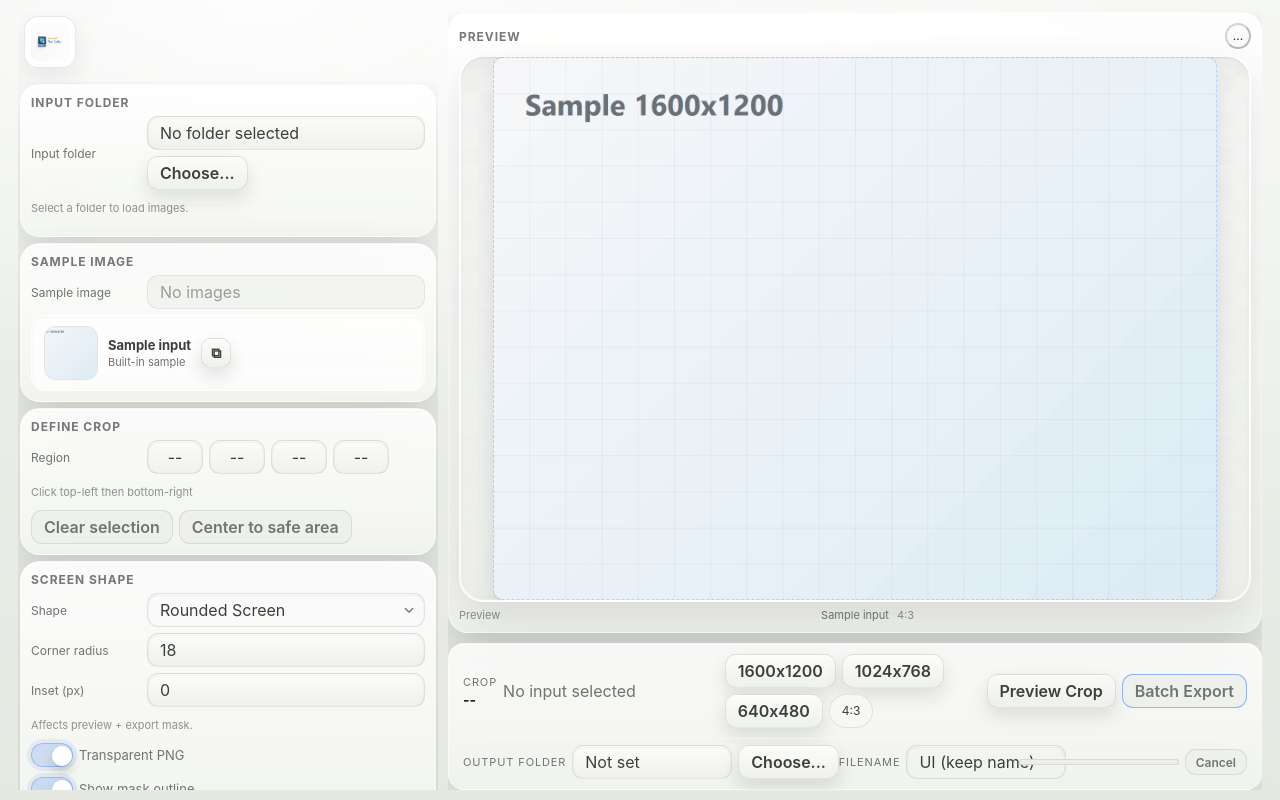
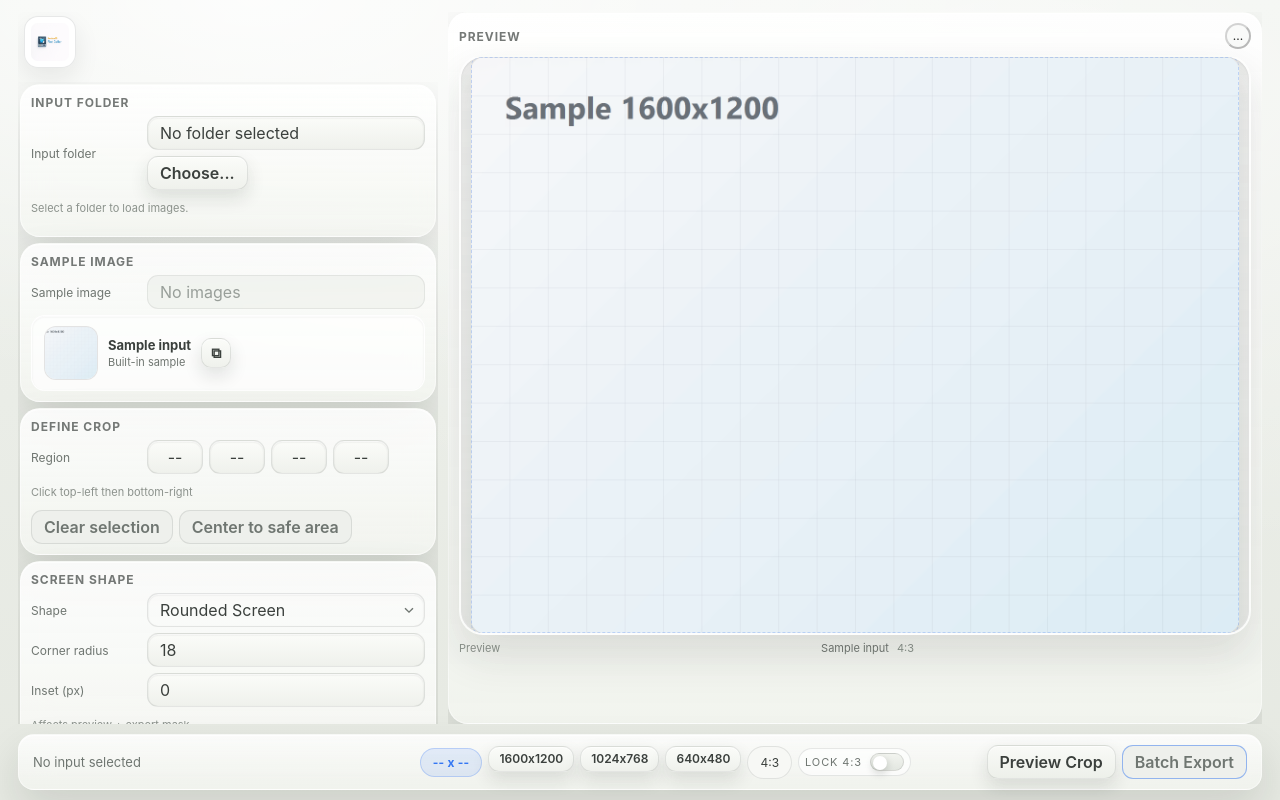
Before and after one commit to JoshWaveformLabs-Dev/WaveformPixelCutter, a React (Vite) app in the folder app/: page / in a window 1280 px wide. Built offline with nearby package versions, Linux system fonts and the light colour scheme.

Commit message:
ui: implement mock-style bottom action strip with presets + export

```diff
--- a/app/src/components/AppShell.tsx
+++ b/app/src/components/AppShell.tsx
@@ -222,6 +222,10 @@ export default function AppShell() {
     }
   }
 
+  const handlePreviewCrop = () => {
+    setToast({ type: 'success', message: 'Preview Crop coming soon' })
+  }
+
   useEffect(() => {
     let unlisten: null | (() => void) = null
     listen<ExportProgress>('export_progress', (event) => {
@@ -438,6 +442,32 @@ export default function AppShell() {
                 onChange={setDimMaskedArea}
               />
             </Card>
+
+            <Card title="Output">
+              <FieldRow label="Output folder">
+                <input
+                  className="input"
+                  type="text"
+                  value={outputDir ?? 'Not set'}
+                  readOnly
+                />
+                <button className="button" type="button" onClick={handleChooseOutput}>
+                  Choose...
+                </button>
+              </FieldRow>
+              <FieldRow label="Filename mode">
+                <select
+                  className="input"
+                  value={filenameMode}
+                  onChange={(event) =>
+                    setFilenameMode(event.target.value as 'ui' | 'cropped')
+                  }
+                >
+                  <option value="ui">UI (keep name)</option>
+                  <option value="cropped">Cropped suffix</option>
+                </select>
+              </FieldRow>
+            </Card>
           </section>
         </aside>
 
@@ -455,41 +485,34 @@ export default function AppShell() {
             isSelecting={isSelecting}
             setIsSelecting={setIsSelecting}
           />
+        </section>
+      </main>
 
-          <div className="bottom-strip">
-            <div className="bottom-strip-main">
+      <footer className="bottom-strip">
         <div className="bottom-strip-left">
-                <div className="crop-readout">
-                  <span>Crop</span>
-                  <strong>
-                    {cropRect ? `${cropRect.w}x${cropRect.h}` : '--'}
-                  </strong>
-                </div>
-                <div className="status-text">
-                  <span>{statusText}</span>
-                  {lastExportPath ? (
-                    <span className="status-meta">Last export: {lastExportPath}</span>
-                  ) : null}
-                </div>
+          <span className="bottom-status">{statusText}</span>
         </div>
         <div className="bottom-strip-center">
+          <span className="crop-chip">
+            {cropRect ? `${cropRect.w} x ${cropRect.h}` : '-- x --'}
+          </span>
           <div className="preset-row">
             <button
-                    className="button"
+              className="button button-small"
               type="button"
               onClick={() => setTargetSize({ w: 1600, h: 1200 })}
             >
               1600x1200
             </button>
             <button
-                    className="button"
+              className="button button-small"
               type="button"
               onClick={() => setTargetSize({ w: 1024, h: 768 })}
             >
               1024x768
             </button>
             <button
-                    className="button"
+              className="button button-small"
               type="button"
               onClick={() => setTargetSize({ w: 640, h: 480 })}
             >
@@ -497,13 +520,15 @@ export default function AppShell() {
             </button>
             <span className="preset-chip">4:3</span>
           </div>
+          <div className="lock-toggle">
+            <span className="lock-label">Lock 4:3</span>
+            <div className="lock-switch" aria-hidden="true">
+              <span className="lock-knob" />
+            </div>
+          </div>
         </div>
         <div className="bottom-strip-right">
-                <button
-                  className="button button-subtle"
-                  type="button"
-                  onClick={() => setIsSelecting(true)}
-                >
+          <button className="button button-subtle" type="button" onClick={handlePreviewCrop}>
             Preview Crop
           </button>
           <button
@@ -514,42 +539,7 @@ export default function AppShell() {
           >
             Batch Export
           </button>
-              </div>
-            </div>
-
-            <div className="bottom-strip-output">
-              <div className="output-inline">
-                <span className="output-label">Output folder</span>
-                <input
-                  className="input"
-                  type="text"
-                  value={outputDir ?? 'Not set'}
-                  readOnly
-                />
-                <button className="button" type="button" onClick={handleChooseOutput}>
-                  Choose...
-                </button>
-              </div>
-              <div className="output-inline">
-                <span className="output-label">Filename</span>
-                <select
-                  className="input"
-                  value={filenameMode}
-                  onChange={(event) =>
-                    setFilenameMode(event.target.value as 'ui' | 'cropped')
-                  }
-                >
-                  <option value="ui">UI (keep name)</option>
-                  <option value="cropped">Cropped suffix</option>
-                </select>
-              </div>
-              <div className="status-actions">
-                <div className="progress-track" aria-hidden="true">
-                  <div
-                    className="progress-fill"
-                    style={{ width: `${Math.round(progressRatio * 100)}%` }}
-                  />
-                </div>
+          {isExporting ? (
             <button
               className="button button-subtle button-small"
               type="button"
@@ -558,11 +548,9 @@ export default function AppShell() {
             >
               Cancel
             </button>
+          ) : null}
         </div>
-            </div>
-          </div>
-        </section>
-      </main>
+      </footer>
 
       <div className="toast-host" aria-live="polite">
         {toast ? (
--- a/app/src/styles/global.css
+++ b/app/src/styles/global.css
@@ -731,28 +731,21 @@ select.input {
 
 .bottom-strip {
   display: grid;
-  grid-template-columns: minmax(0, 1fr);
+  grid-template-columns: minmax(0, 1fr) minmax(0, 2fr) auto;
   align-items: center;
   gap: var(--ws-gap-2);
   padding: 10px 14px;
   border-radius: 16px;
   border: 1px solid var(--border-glass);
-  background: linear-gradient(180deg, rgba(255, 255, 255, 0.8), rgba(244, 246, 241, 0.7));
+  background: linear-gradient(180deg, rgba(255, 255, 255, 0.82), rgba(244, 246, 241, 0.7));
   box-shadow: var(--inset-highlight), var(--shadow-soft);
   backdrop-filter: blur(16px);
-}
-
-.bottom-strip-main {
-  display: grid;
-  grid-template-columns: minmax(0, 1fr) minmax(0, 1fr) auto;
-  align-items: center;
-  gap: var(--ws-gap-2);
+  position: relative;
 }
 
 .bottom-strip-left,
 .bottom-strip-center,
-.bottom-strip-right,
-.bottom-strip-output {
+.bottom-strip-right {
   display: flex;
   align-items: center;
   gap: var(--ws-gap-1);
@@ -761,55 +754,66 @@ select.input {
 
 .bottom-strip-center {
   justify-content: center;
+  flex-wrap: wrap;
 }
 
 .bottom-strip-right {
   justify-content: flex-end;
 }
 
-.bottom-strip-output {
-  justify-content: space-between;
-  gap: var(--ws-gap-2);
-  border-top: 1px solid rgba(255, 255, 255, 0.4);
-  padding-top: var(--ws-gap-1);
+.bottom-status {
+  font-size: 13px;
+  color: var(--text-muted);
+  white-space: nowrap;
+  overflow: hidden;
+  text-overflow: ellipsis;
 }
 
-.output-inline {
-  display: flex;
-  align-items: center;
-  gap: var(--ws-gap-1);
-  min-width: 0;
+.crop-chip {
+  padding: 6px 12px;
+  border-radius: 999px;
+  border: 1px solid rgba(56, 122, 242, 0.25);
+  background: rgba(56, 122, 242, 0.12);
+  font-size: 12px;
+  font-weight: 700;
+  color: var(--accent);
+  letter-spacing: 0.02em;
 }
 
-.output-label {
-  font-size: 11px;
-  color: var(--text-muted);
-  text-transform: uppercase;
-  letter-spacing: 0.08em;
-  white-space: nowrap;
+.lock-toggle {
+  display: inline-flex;
+  align-items: center;
+  gap: 8px;
+  padding: 4px 6px;
+  border-radius: 999px;
+  border: 1px solid var(--border-subtle);
+  background: rgba(255, 255, 255, 0.65);
 }
 
-.output-inline .input {
-  min-width: 160px;
-  flex: 1 1 auto;
-}
-
-.crop-readout {
-  display: flex;
-  flex-direction: column;
-  gap: 2px;
+.lock-label {
   font-size: 11px;
   color: var(--text-muted);
   text-transform: uppercase;
   letter-spacing: 0.08em;
 }
 
-.crop-readout strong {
-  font-size: 14px;
-  color: var(--text-primary);
-  letter-spacing: -0.01em;
-  font-weight: 700;
-  text-transform: none;
+.lock-switch {
+  width: 34px;
+  height: 18px;
+  border-radius: 999px;
+  border: 1px solid rgba(28, 31, 29, 0.12);
+  background: linear-gradient(180deg, #f2f4ef 0%, #e3e7e1 100%);
+  position: relative;
+  padding: 2px;
+}
+
+.lock-knob {
+  width: 14px;
+  height: 14px;
+  border-radius: 50%;
+  background: #ffffff;
+  display: block;
+  box-shadow: 0 3px 8px rgba(15, 18, 16, 0.2);
 }
 
 .toast {
```
Lines whose indentation alone changed are shown as unchanged.
